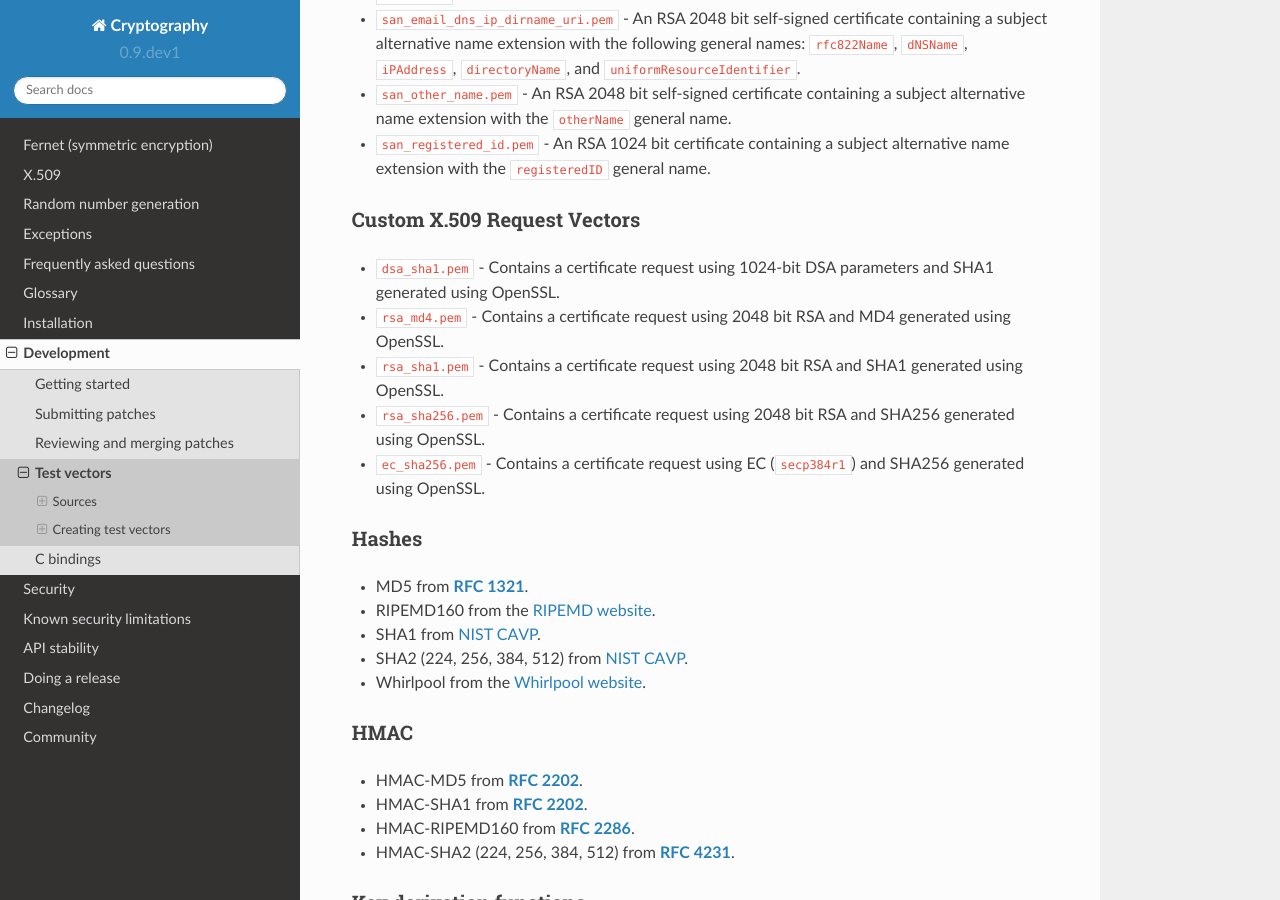
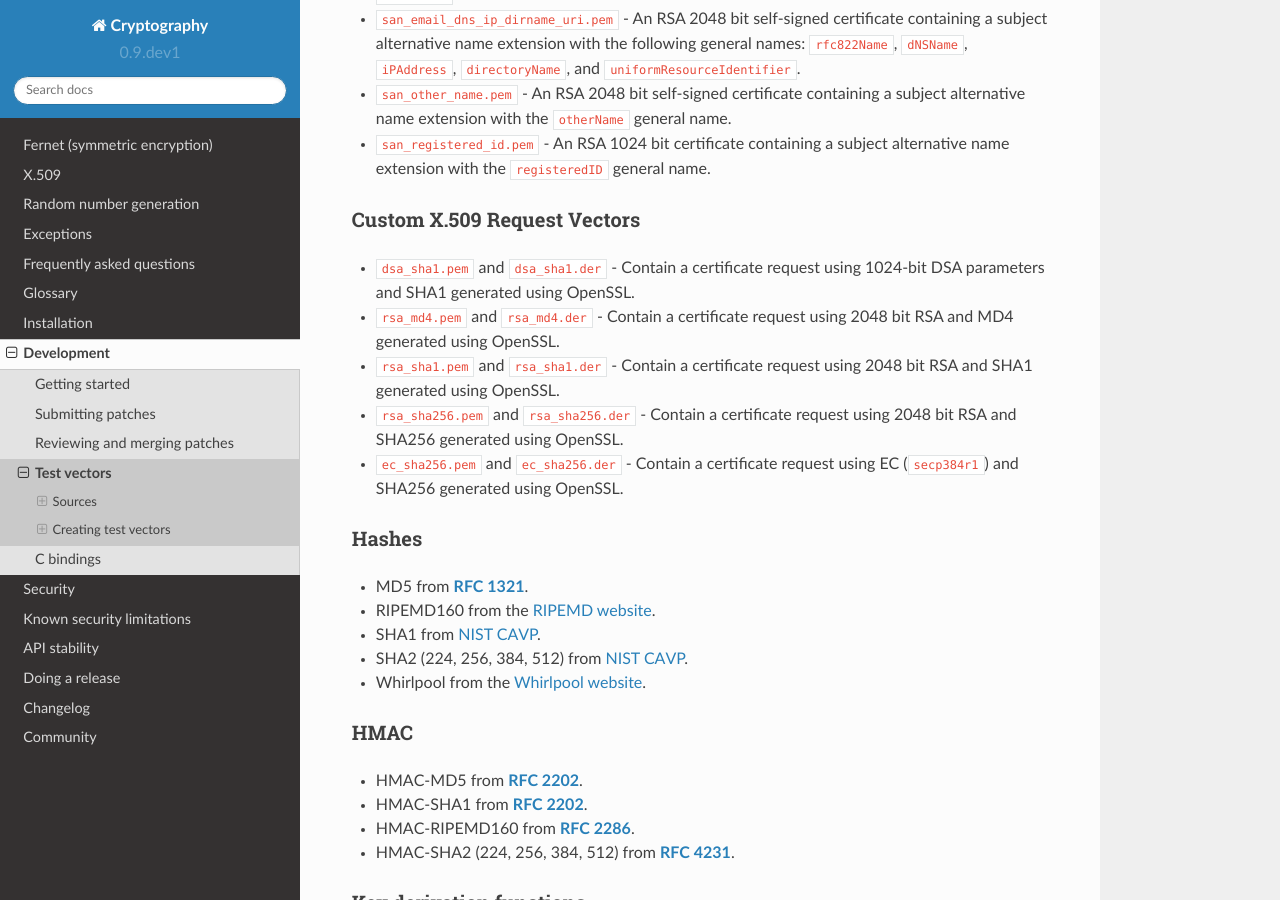
Before and after one commit to WebKing0121/cryptography, a Sphinx documentation site: the page built from docs/development/test-vectors.rst, in a window 1280 px wide and 900 px high, scrolled down 2592 px. Built offline with Sphinx 7.4.7 and the Read the Docs theme 2.0.0, drawn with Linux system fonts in a browser that asks for light colours; pages that are not in the unit, such as notebooks, are missing from menus.

Commit message:
add DER CSR vectors

```diff
--- a/docs/development/test-vectors.rst
+++ b/docs/development/test-vectors.rst
@@ -136,16 +136,16 @@ Custom X.509 Vectors
 Custom X.509 Request Vectors
 ~~~~~~~~~~~~~~~~~~~~~~~~~~~~
 
-* ``dsa_sha1.pem`` - Contains a certificate request using 1024-bit DSA
-  parameters and SHA1 generated using OpenSSL.
-* ``rsa_md4.pem`` - Contains a certificate request using 2048 bit RSA and MD4
-  generated using OpenSSL.
-* ``rsa_sha1.pem`` - Contains a certificate request using 2048 bit RSA and
-  SHA1 generated using OpenSSL.
-* ``rsa_sha256.pem`` - Contains a certificate request using 2048 bit RSA and
-  SHA256 generated using OpenSSL.
-* ``ec_sha256.pem`` - Contains a certificate request using EC (``secp384r1``)
-  and SHA256 generated using OpenSSL.
+* ``dsa_sha1.pem`` and ``dsa_sha1.der`` - Contain a certificate request using
+  1024-bit DSA parameters and SHA1 generated using OpenSSL.
+* ``rsa_md4.pem`` and ``rsa_md4.der`` - Contain a certificate request using
+  2048 bit RSA and MD4 generated using OpenSSL.
+* ``rsa_sha1.pem`` and ``rsa_sha1.der`` - Contain a certificate request using
+  2048 bit RSA and SHA1 generated using OpenSSL.
+* ``rsa_sha256.pem`` and ``rsa_sha256.der`` - Contain a certificate request
+  using 2048 bit RSA and SHA256 generated using OpenSSL.
+* ``ec_sha256.pem`` and ``ec_sha256.der`` - Contain a certificate request
+  using EC (``secp384r1``) and SHA256 generated using OpenSSL.
 
 Hashes
 ~~~~~~
```
Also changed, not shown: 5 other files.
